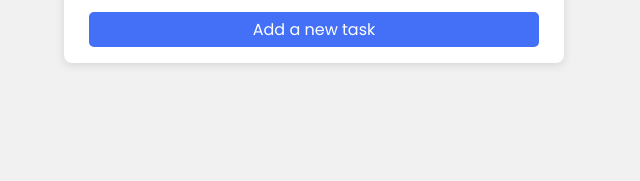
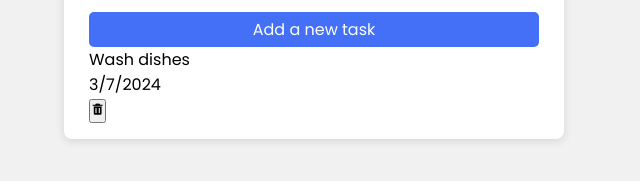
Before and after one commit to alihexon/todo-list, a plain HTML site: page index.html in a window 1280 px wide. Shown: the part 429-610 px from the top of the page, without its empty margins (326-966 px from the left). Drawn offline with nearby package versions, Linux system fonts and the light colour scheme.

Commit message:
chore(fix-semantics): Added a li semantic element to JS code that generates the HTML and styled it to turn off listy-style.

```diff
--- a/script.js
+++ b/script.js
@@ -1,4 +1,7 @@
-let todoList = [];
+let todoList = [{
+  name: 'Wash dishes',
+  dueDate: '3/7/2024'
+}];
 
 renderTodoList();
 
@@ -9,6 +12,7 @@ function renderTodoList() {
     const todoObject = todoList[i];
     const { name, dueDate } = todoObject;
     const HTML = `
+      <li>
         <div>${name}</div>
         <div>${dueDate}</div>
         <button class="delete-button"
@@ -17,6 +21,7 @@ function renderTodoList() {
         renderTodoList();">
           <i class='bx bxs-trash'></i>
         </button>
+      </li>
     `
     todoListHTML += HTML
   }
--- a/style.css
+++ b/style.css
@@ -50,3 +50,7 @@ main h1 {
   border: none;
   border-radius: 5px;
 }
+
+ul {
+  list-style: none;
+}
```
Lines whose indentation alone changed are shown as unchanged.
